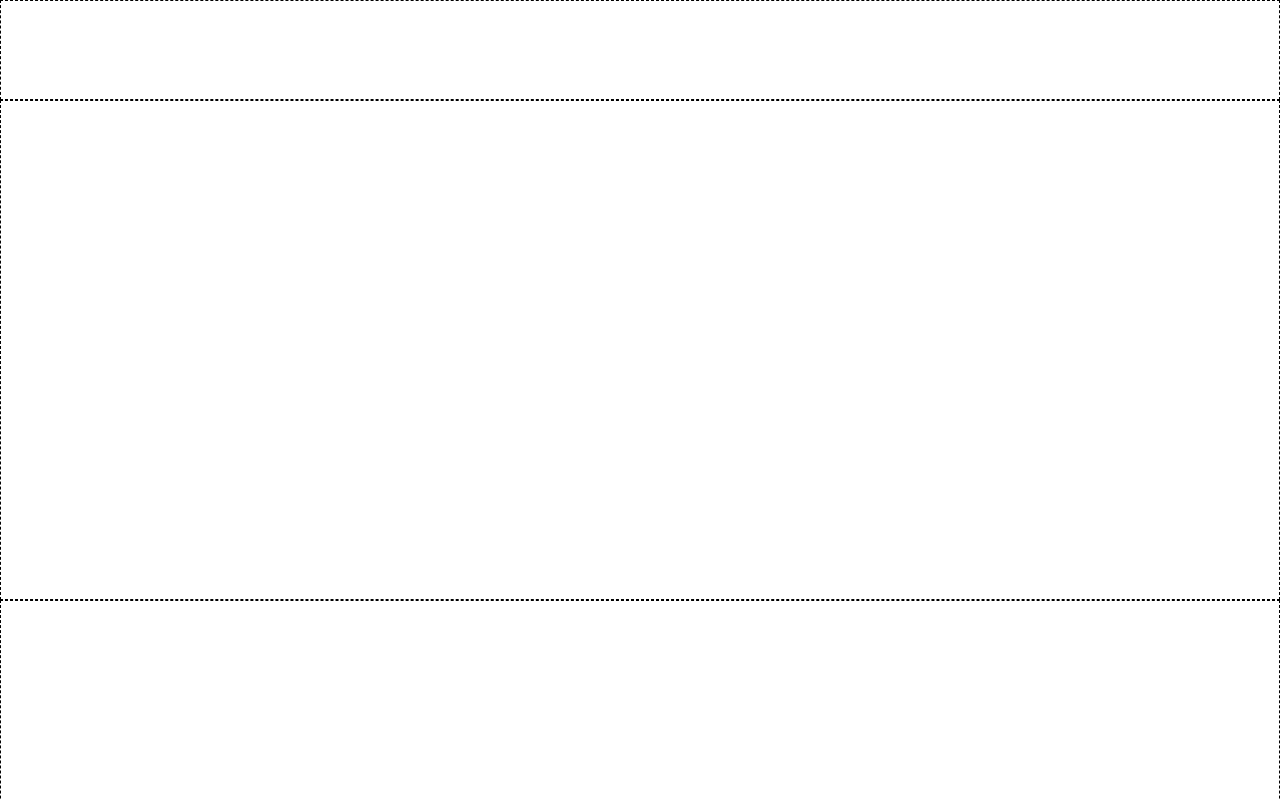
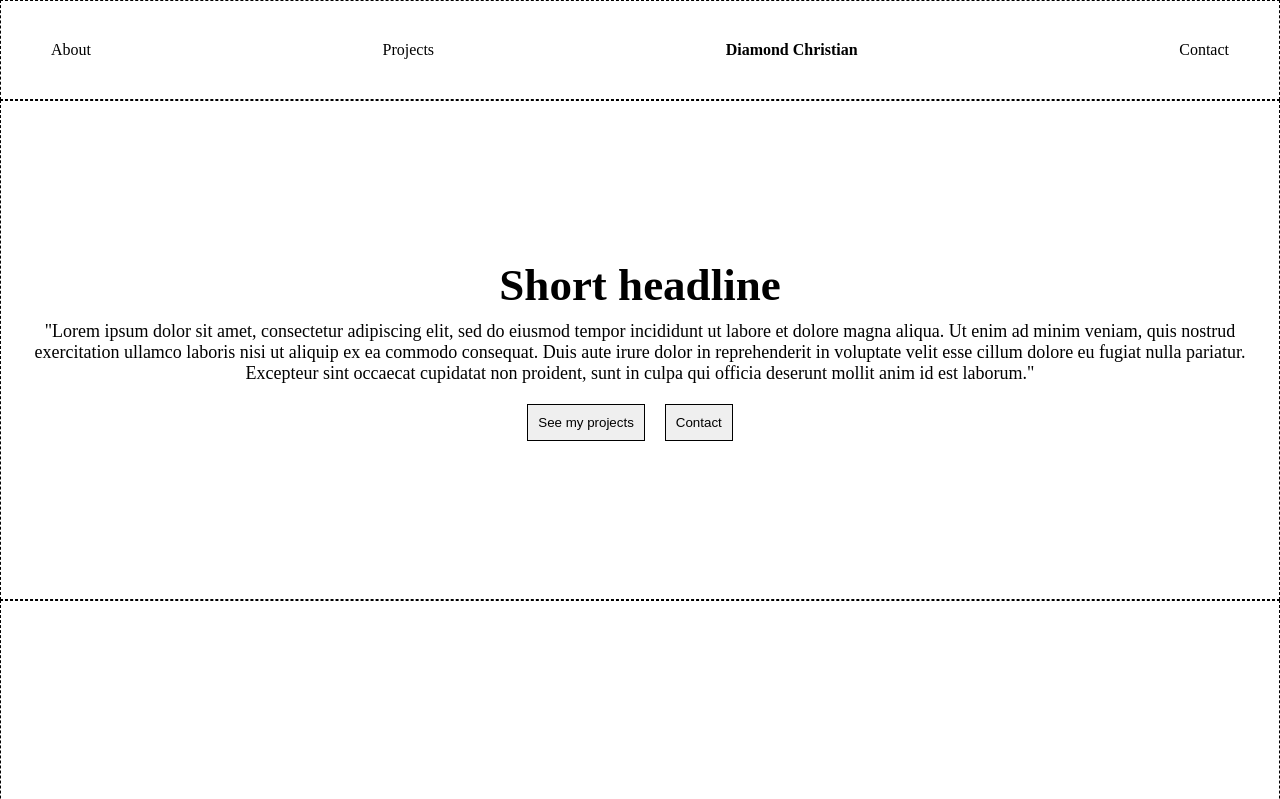
Before and after one commit to onlyonediamond/personal-portfolio, a plain HTML site: page index.html in a window 1280 px wide. Shown: the top 799 px of the page. Drawn offline with Linux system fonts and the light colour scheme.

Commit message:
completed navBar, working on header

```diff
--- a/index.html
+++ b/index.html
@@ -12,9 +12,21 @@
 
 <div class="container">
 
-    <div class="navBar"></div>
+    <div class="navBar">
+        <a href="">About</a>
+        <a href="">Projects</a>
+        <p>Diamond Christian</p>
+        <a href="">Contact</a>
+    </div>
 
-    <header></header>
+    <header>
+        <h1>Short headline</h1>
+        <p>"Lorem ipsum dolor sit amet, consectetur adipiscing elit, sed do eiusmod tempor incididunt ut labore et dolore magna aliqua. Ut enim ad minim veniam, quis nostrud exercitation ullamco laboris nisi ut aliquip ex ea commodo consequat. Duis aute irure dolor in reprehenderit in voluptate velit esse cillum dolore eu fugiat nulla pariatur. Excepteur sint occaecat cupidatat non proident, sunt in culpa qui officia deserunt mollit anim id est laborum."</p>
+            <div class="btns">
+        <button>See my projects</button>
+        <button>Contact</button>
+            </div>
+    </header>
 
     <div class="projects"></div>
 
--- a/style.css
+++ b/style.css
@@ -13,3 +13,50 @@
 .navBar, header, .projects, .contact, footer {
     border: 1px dashed #000;
 }
+
+a {
+    text-decoration: none;
+    color: #000;
+}
+
+.navBar {
+    display: flex;
+    justify-content: space-between;
+    align-items: center;
+    padding: 0 50px;
+}
+
+.navBar p {
+    font-weight: bold;
+    margin-right: 30px;
+}
+
+header {
+    display: flex;
+    flex-direction: column;
+    justify-content: center;
+    align-items: center;
+}
+
+h1 {
+    font-size: 45px;
+}
+
+header p {
+    font-size: 18px;
+    margin-top: 10px;
+    text-align: center;
+}
+
+.btns {
+    display: flex;
+    flex-direction: row;
+    margin-top: 20px;
+}
+
+.btns button {
+    border-radius: 0px;
+    border: 1px solid;
+    padding: 10px 10px;
+    margin-right: 20px;
+}
```
